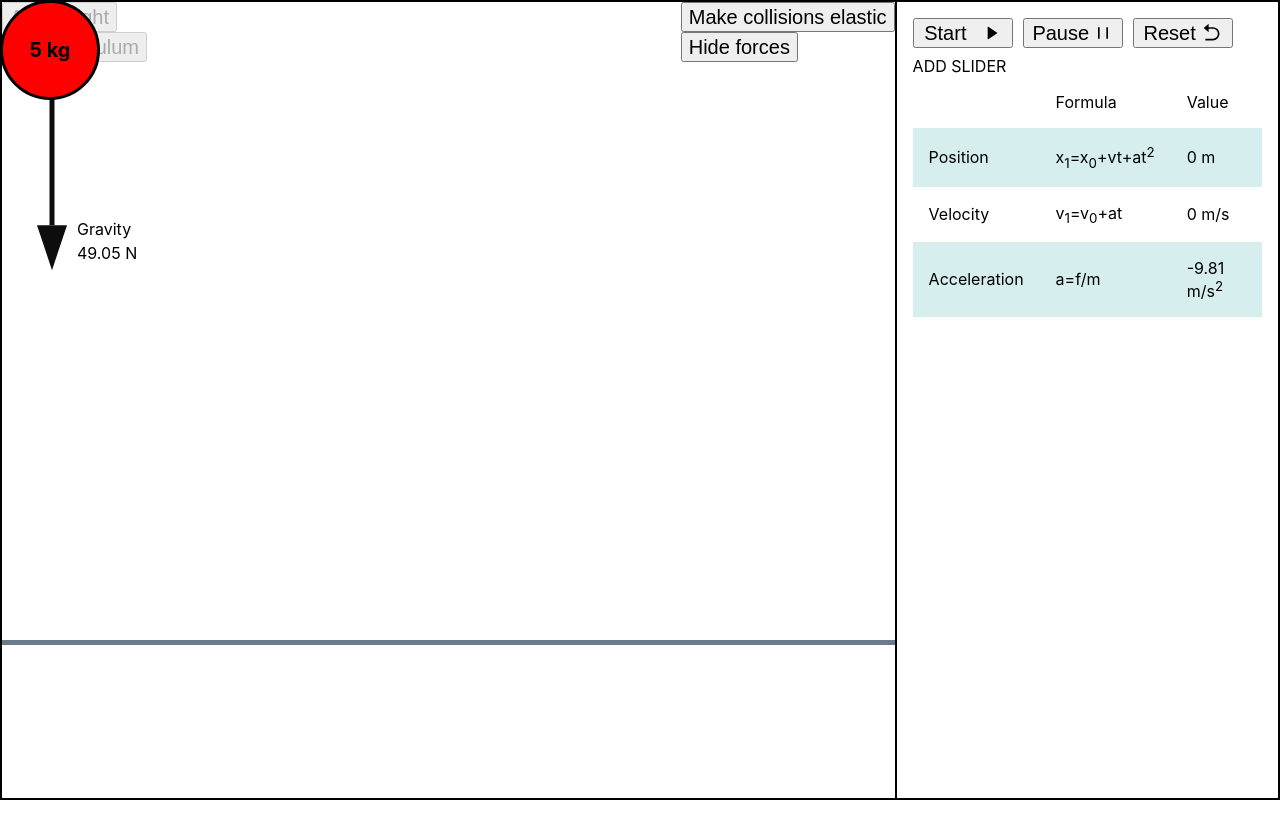
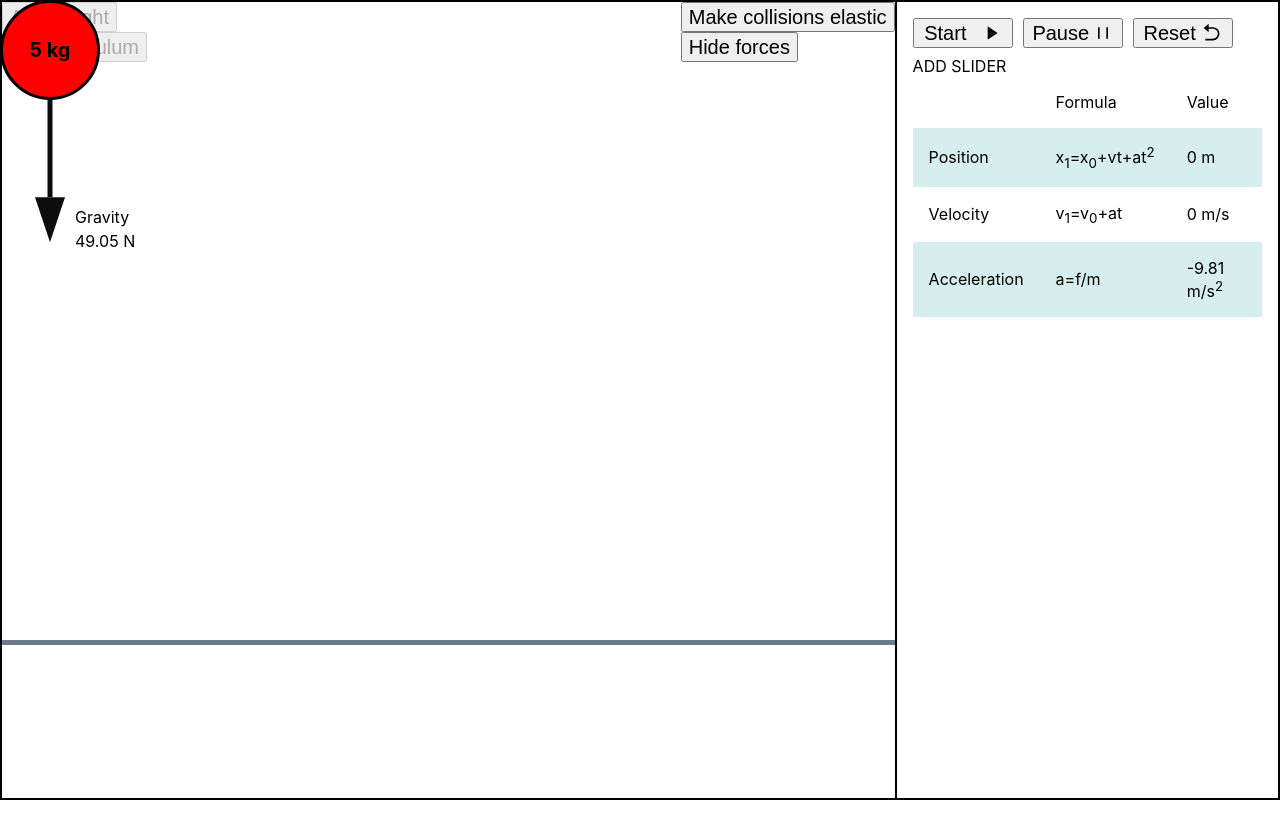
Before and after one commit to brynnchernosky/physics-mechanics-simulator, a React (Create React App) app: page / in a window 1280 px wide. Both pictures are taken after a click on the button "Add weight". Shown: the top 838 px of the page. After the commit the page ends 804 px from the top, so only its background shows below. Built offline with nearby package versions, Linux system fonts and the light colour scheme.

Commit message:
fix bug with displaying tension

```diff
--- a/src/Weight.tsx
+++ b/src/Weight.tsx
@@ -315,7 +315,7 @@ export const Weight = (props: IWeightProps) => {
       {!dragging &&
         showForces &&
         updatedForces.map((force, index) => {
-          let arrowStartY: number = yPosition;
+          let arrowStartY: number = yPosition + radius;
           const arrowStartX: number = xPosition + radius;
           let arrowEndY: number =
             arrowStartY -
@@ -329,11 +329,6 @@ export const Weight = (props: IWeightProps) => {
               Math.cos((force.directionInDegrees * Math.PI) / 180);
 
           let color = "#0d0d0d";
-          if (arrowStartY > arrowEndY) {
-            // color = "#ffff00";
-            arrowStartY -= radius;
-            arrowEndY -= radius;
-          }
 
           return (
             <div key={index}>
@@ -342,6 +337,8 @@ export const Weight = (props: IWeightProps) => {
                   pointerEvents: "none",
                   position: "absolute",
                   zIndex: -1,
+                  left: 0,
+                  top: 0,
                 }}
               >
                 <svg
@@ -375,7 +372,7 @@ export const Weight = (props: IWeightProps) => {
               <div
                 style={{
                   pointerEvents: "none",
-                  position: "relative",
+                  position: "absolute",
                   left: arrowEndX + 25 + "px",
                   top: arrowEndY + "px",
                   zIndex: -1,
```
